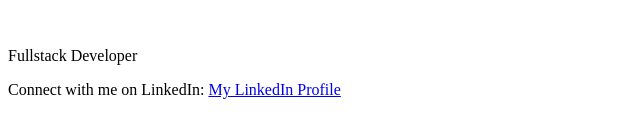
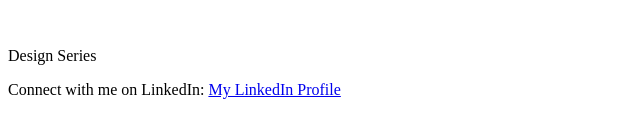
Before and after one commit to Monish-stack/MONISH-E, a plain HTML site: page index.html in a window 1280 px wide. Shown: the part 169-306 px from the top of the page, 0-640 px from the left. Drawn offline with Linux system fonts and the light colour scheme.

Commit message:
Update index.html

```diff
--- a/index.html
+++ b/index.html
@@ -7,7 +7,7 @@
     <h1>Monish E</h1>
     <p>FULL STACK DEVELOPER </p><br>
     <p> BANNARI AMMAN INSTITUTE OF TECHNOLOGY </p><br>
-    <p> Fullstack Developer </p>
+     <p> Design Series </p>
 
     <p>
         Connect with me on LinkedIn:
```
